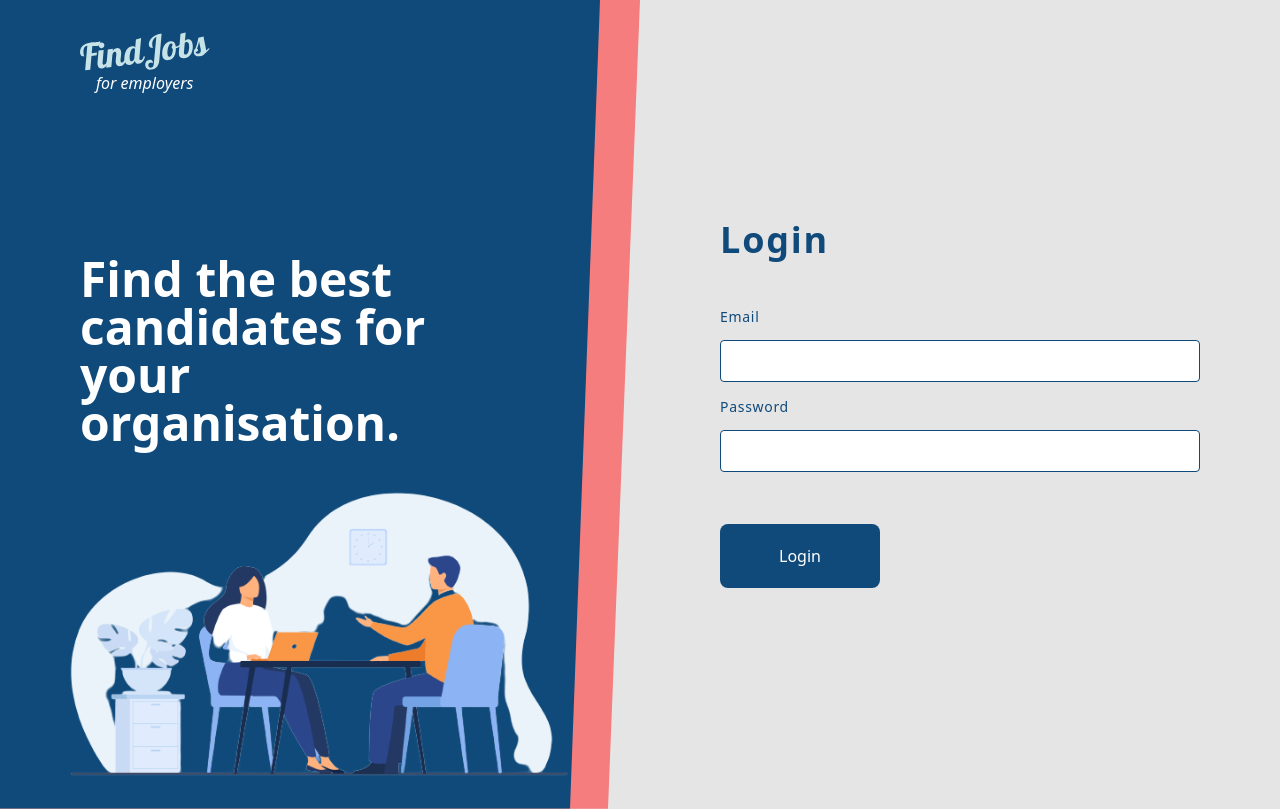
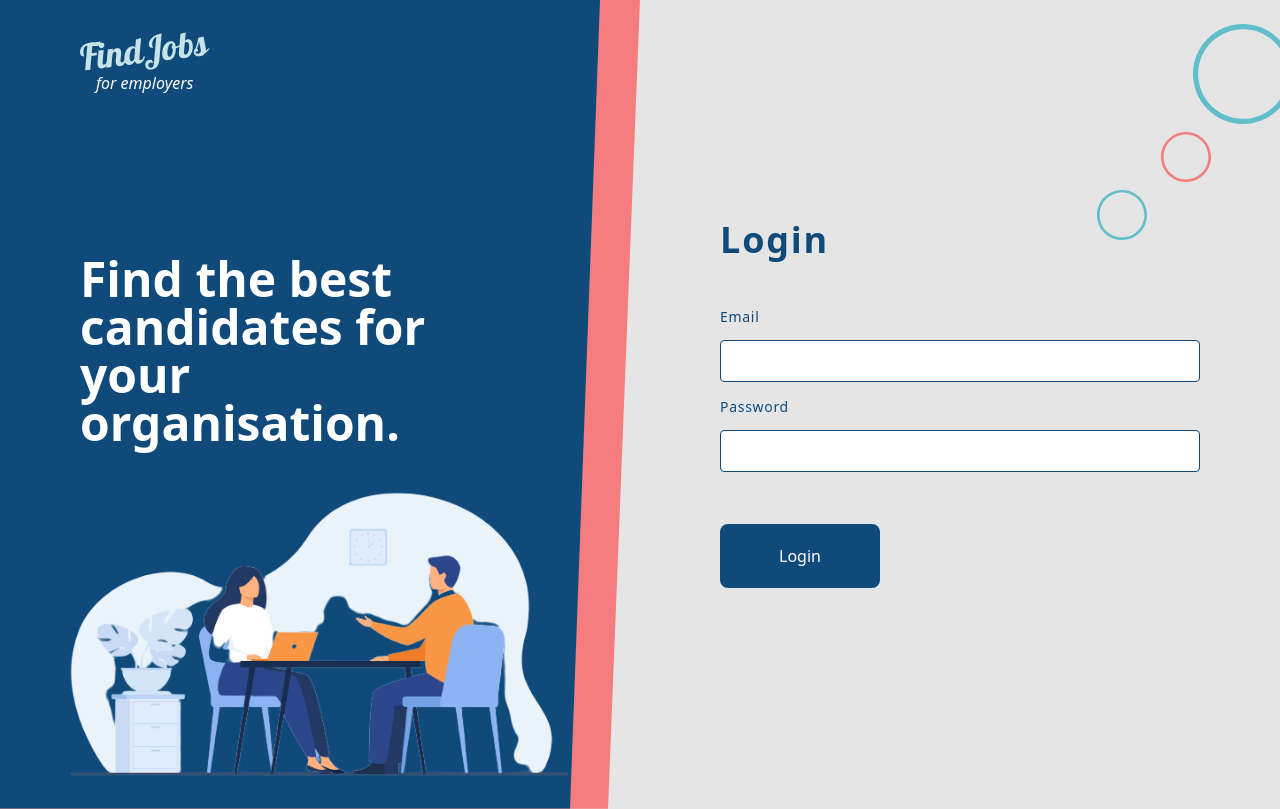
Before and after one commit to codeddave/ted-assessment, a React (Create React App) app: page /admin/log-in in a window 1280 px wide. Built offline with nearby package versions, Linux system fonts and the light colour scheme.

Commit message:
updates for mobile responsiveness

```diff
--- a/src/pages/admin/Login/Login.jsx
+++ b/src/pages/admin/Login/Login.jsx
@@ -7,6 +7,9 @@ import "./Login.css";
 import LoginForm from "./LoginForm";
 import { useMediaQuery } from "react-responsive";
 import classNames from "classnames";
+import EllipseOne from "../../../assets/images/ellipse1.svg";
+import EllipseTwo from "../../../assets/images/ellipse2.svg";
+import EllipseThree from "../../../assets/images/ellipse3.svg";
 const Login = () => {
   const isMobile = useMediaQuery({ query: "(max-width: 768px)" });
   return (
@@ -42,8 +45,28 @@ const Login = () => {
         </section>
       </div>
 
-      <section className="relative fle">
+      <section className="relative fle ">
         <LoginForm />
+        <section className="absolute right-0 top-6 hidden md:block">
+          <img
+            src={EllipseOne}
+            alt=""
+            className=""
+            //style={{ width: "50px", height: "50px" }}
+          />
+          <img
+            src={EllipseTwo}
+            alt=""
+            className="-ml-8 pt-2"
+            //style={{ width: "50px", height: "50px" }}
+          />
+          <img
+            src={EllipseThree}
+            alt=""
+            className="-ml-24 pt-2"
+            //style={{ width: "50px", height: "50px" }}
+          />
+        </section>
       </section>
     </section>
   );
```
